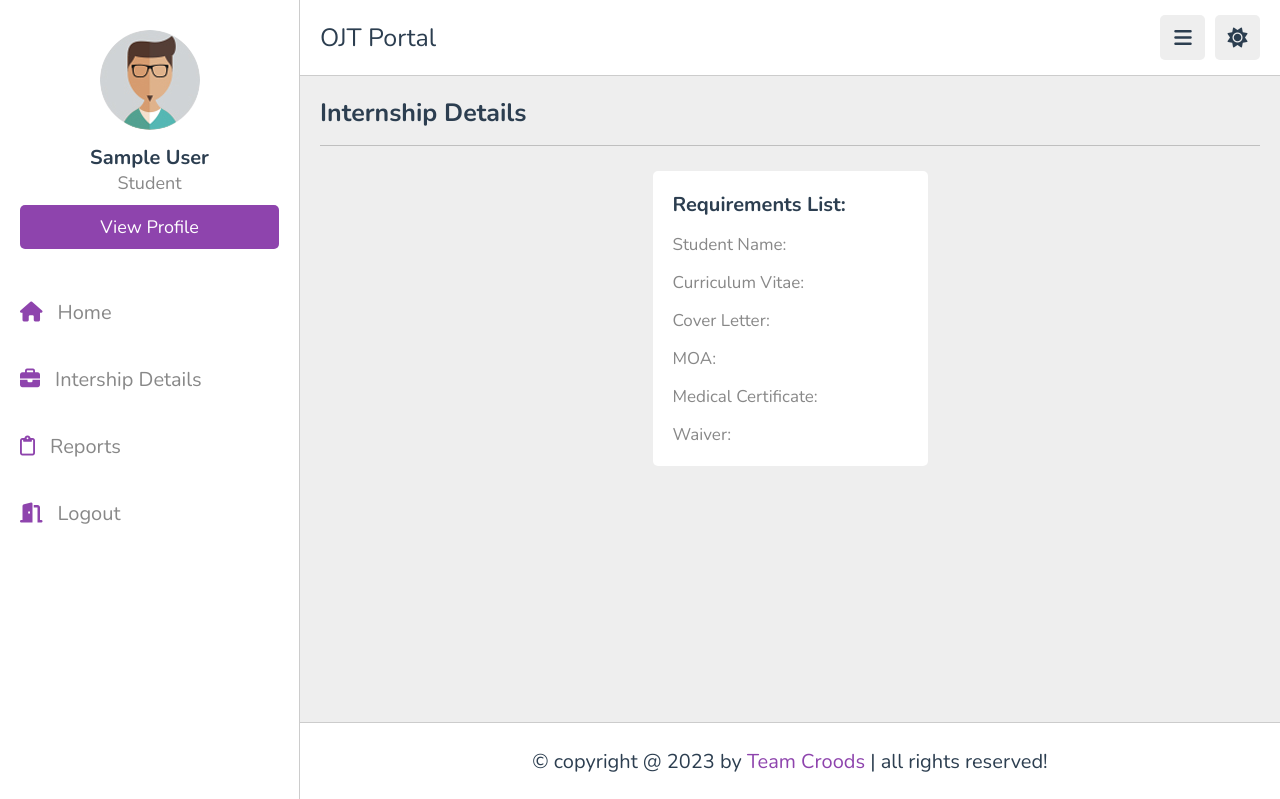
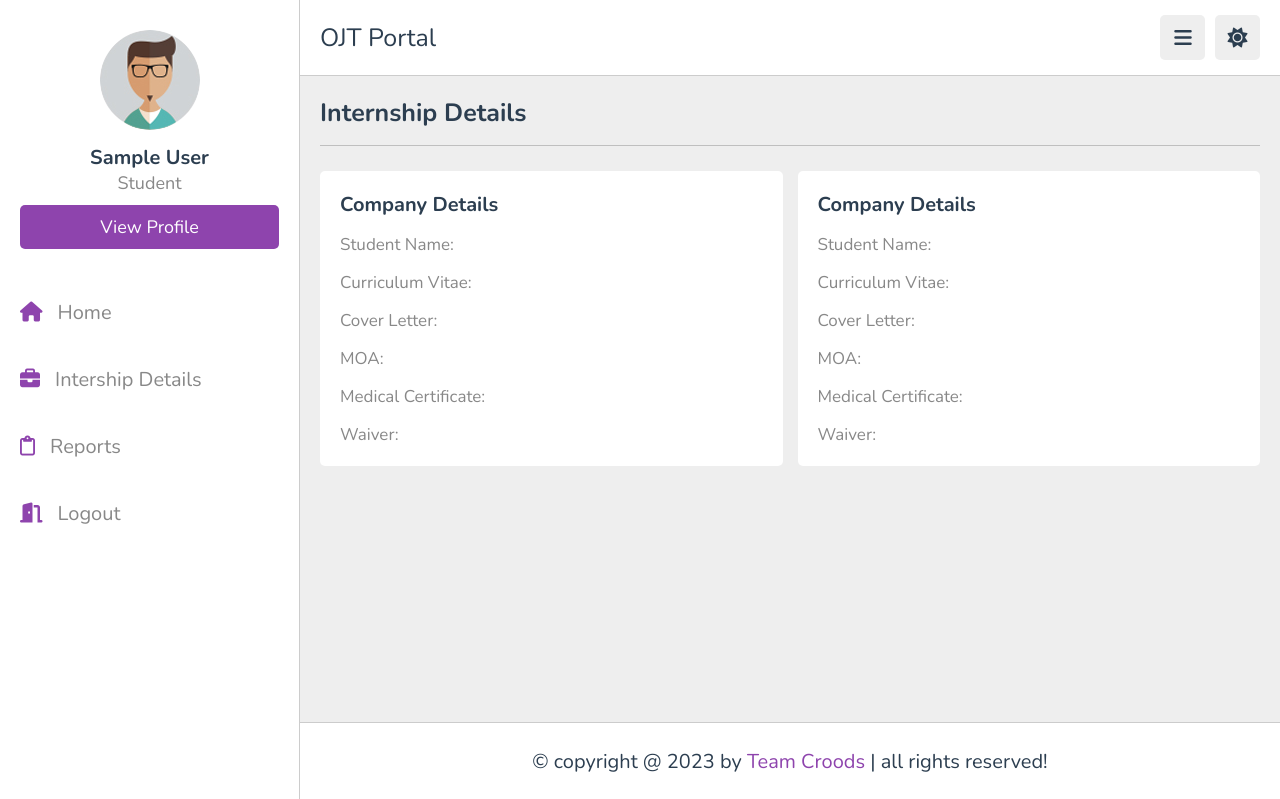
Before and after one commit to Yu3times/SLU-OJT-Management-Web-App, a PHP site: page /internship-details.php in a window 1280 px wide. Shown: the top 799 px of the page. Run offline with PHP 8.4, Linux system fonts and the light colour scheme; the visitor is signed in with stand-in values (Sample User, id 1); some libraries are stand-ins or nearby versions.

Commit message:
Fixed css for intern and edited contens in internship details

```diff
--- a/public/css/style.css
+++ b/public/css/style.css
@@ -331,10 +331,10 @@ section{
 }
 
 
-.home-grid .box-container{
+.home-grid .box-container {
    display: grid;
-   grid-template-columns: repeat(auto-fit, 27.5rem);
-   gap:1.5rem;
+   grid-template-columns: repeat(auto-fit, minmax(30rem, 1fr));
+   gap: 1.5rem;
    justify-content: center;
    align-items: flex-start;
 }
@@ -351,7 +351,30 @@ section{
    text-transform: capitalize;
 }
 
+
 .home-grid .box-container .box .flex{
+   display: flex;
+   flex-wrap: wrap;
+   gap: 1.5rem;
+   margin-top: 2rem;
+}
+
+.home-grid .box-container .rectangle {
+   background-color: var(--white);
+   border-radius: .5rem;
+   padding: 2rem;
+   width: 60rem;
+   height: 46;
+   max-width: 100%;
+}
+
+.home-grid .box-container .rectangle .title{
+   font-size: 2rem;
+   color: var(--black);
+   text-transform: capitalize;
+}
+
+.home-grid .box-container .rectangle .flex{
    display: flex;
    flex-wrap: wrap;
    gap: 1.5rem;
--- a/student/internship-details.php
+++ b/student/internship-details.php
@@ -1,6 +1,8 @@
 <?php
    include "../login/requireSession.php";
    include "../database/database.php";
+
+
 ?>
 
 <!DOCTYPE html>
@@ -230,20 +232,26 @@
 -->
 
 <section class="home-grid">
-
    <h1 class="heading">Internship Details</h1>
-
    <div class="box-container">
-
-      <div class="box">
-         <h3 class="title">Requirements List:</h3>
+      <div class="rectangle">
+         <h3 class="title">Company Details</h3>
          <p class="requirements">Student Name: <span></span></p>
          <p class="requirements">Curriculum Vitae: <span></span></p>
          <p class="requirements">Cover Letter: <span></span></p>
          <p class="requirements">MOA: <span></span></p>
          <p class="requirements">Medical Certificate: <span></span></p>
          <p class="requirements">Waiver: <span></span></p>
-         </form>
+      </div>
+
+      <div class="rectangle">
+         <h3 class="title">Company Details</h3>
+         <p class="requirements">Student Name: <span></span></p>
+         <p class="requirements">Curriculum Vitae: <span></span></p>
+         <p class="requirements">Cover Letter: <span></span></p>
+         <p class="requirements">MOA: <span></span></p>
+         <p class="requirements">Medical Certificate: <span></span></p>
+         <p class="requirements">Waiver: <span></span></p>
       </div>
 </section>
 
```
Also changed, not shown: student/index.php (+8 -24 lines).
